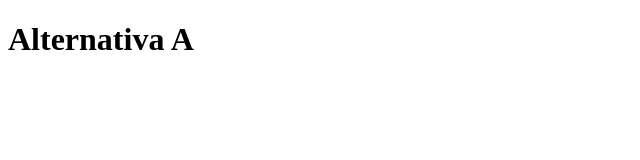
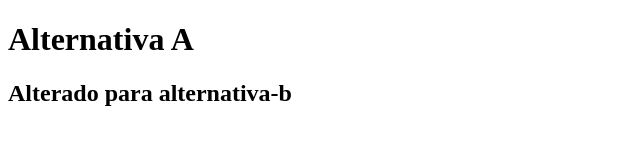
Before and after one commit to GabrielaNetoTech/git-aula-1, a plain HTML site: page index.html in a window 1280 px wide. Shown: the whole page, without its empty margins (0-640 px from the left). Drawn offline with Linux system fonts and the light colour scheme.

Commit message:
mais uma versão atualizada

```diff
--- a/index.html
+++ b/index.html
@@ -7,5 +7,6 @@
 </head>
 <body>
     <h1>Alternativa A</h1>
+    <h2>Alterado para alternativa-b</h2>
 </body>
 </html>
```
